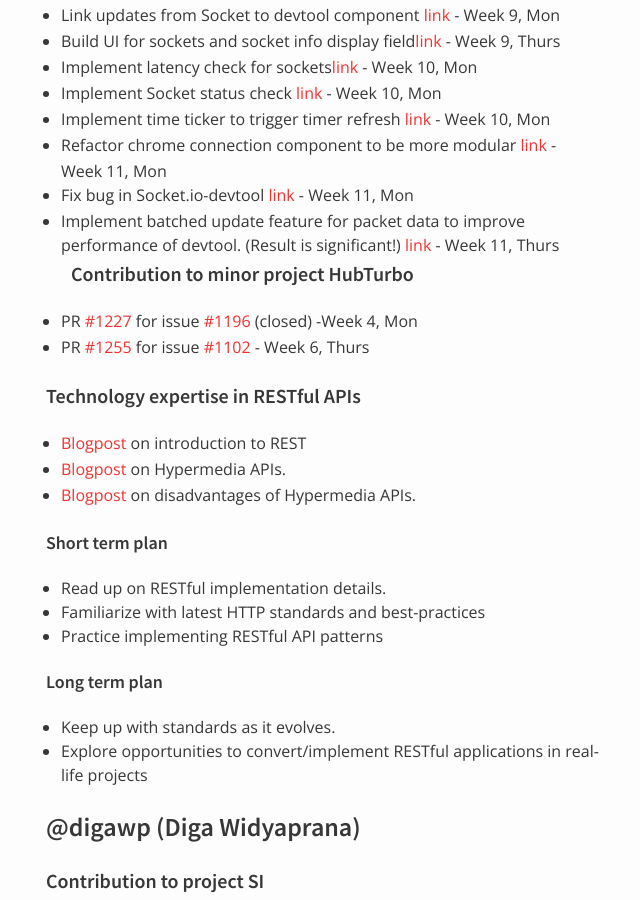
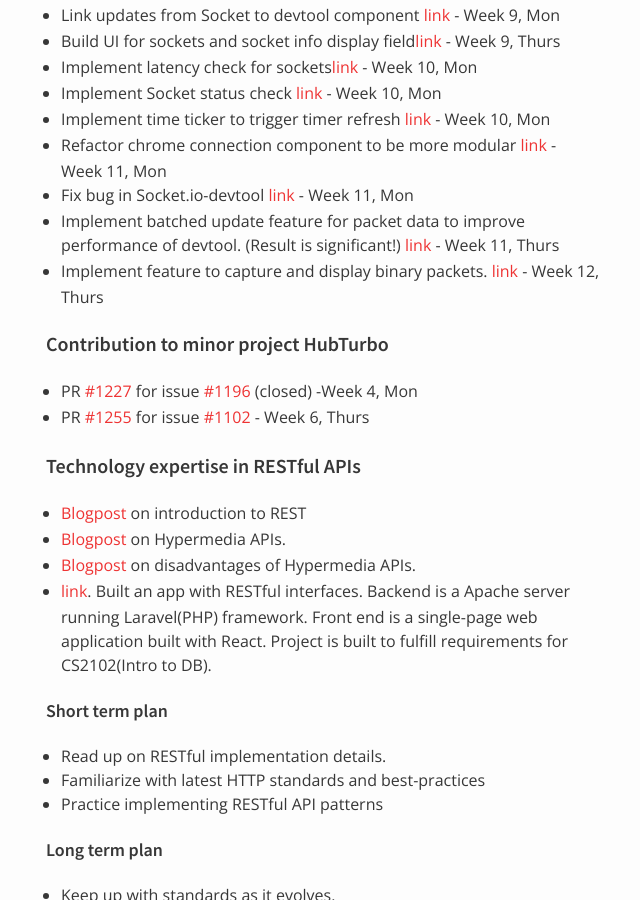
Before and after one commit to nus-oss/cs3281-AY1516S2-website, a Jekyll site: the page built from teams/socketio.md, in a window 1280 px wide and 900 px high, scrolled down 12910 px. Shown: the whole window, without its empty margins (324-964 px from the left). Built offline with Jekyll 4.4.1, drawn with Linux system fonts in a browser that asks for light colours.

Commit message:
update contribs

```diff
--- a/teams/socketio.md
+++ b/teams/socketio.md
@@ -369,6 +369,8 @@ Notes:
 * Refactor chrome connection component to be more modular [link](https://github.com/nus-fboa2016-si/socketio-devtool/commit/7207789de98cd835ac36f84dc95c19c0188ef159) - Week 11, Mon
 * Fix bug in Socket.io-devtool [link](https://github.com/nus-fboa2016-si/socketio-devtool/commit/c0c771488bef576f02f14158319762a21b6326b5) - Week 11, Mon
 * Implement batched update feature for packet data to improve performance of devtool. (Result is significant!) [link](https://github.com/nus-fboa2016-si/socketio-devtool/commit/437c012c946ee68adf1eec4ba25758e5059b72de) - Week 11, Thurs
+* Implement feature to capture and display binary packets. [link](https://github.com/nus-fboa2016-si/socketio-devtool/commit/7abf59566f73c1d1fe983e391d6a5355145c6543) - Week 12, Thurs
+
 #### Contribution to minor project HubTurbo
 * PR [#1227](https://github.com/HubTurbo/HubTurbo/pull/1227) for issue [#1196](https://github.com/HubTurbo/HubTurbo/issues/1196) (closed) -Week 4, Mon
 * PR [#1255](https://github.com/HubTurbo/HubTurbo/pull/1255) for issue [#1102](https://github.com/HubTurbo/HubTurbo/issues/1102) - Week 6, Thurs
@@ -377,6 +379,8 @@ Notes:
 * [Blogpost](https://medium.com/@whattokingu/what-i-know-about-rest-21ece615c949#.pebz7xf06) on introduction to REST
 * [Blogpost](https://medium.com/@whattokingu/hypermedia-apis-bdec8c78c8dc#.wmsl68uwu) on Hypermedia APIs.
 * [Blogpost](https://medium.com/@whattokingu/rest-and-hypermedia-apis-2ee0f6fd6710) on disadvantages of Hypermedia APIs.
+* [link](https://github.com/Yunheng/cs2102). Built an app with RESTful interfaces. Backend is a Apache server running Laravel(PHP) framework.
+Front end is a single-page web application built with React. Project is built to fulfill requirements for CS2102(Intro to DB).
 
 ##### Short term plan
 * Read up on RESTful implementation details.
```
